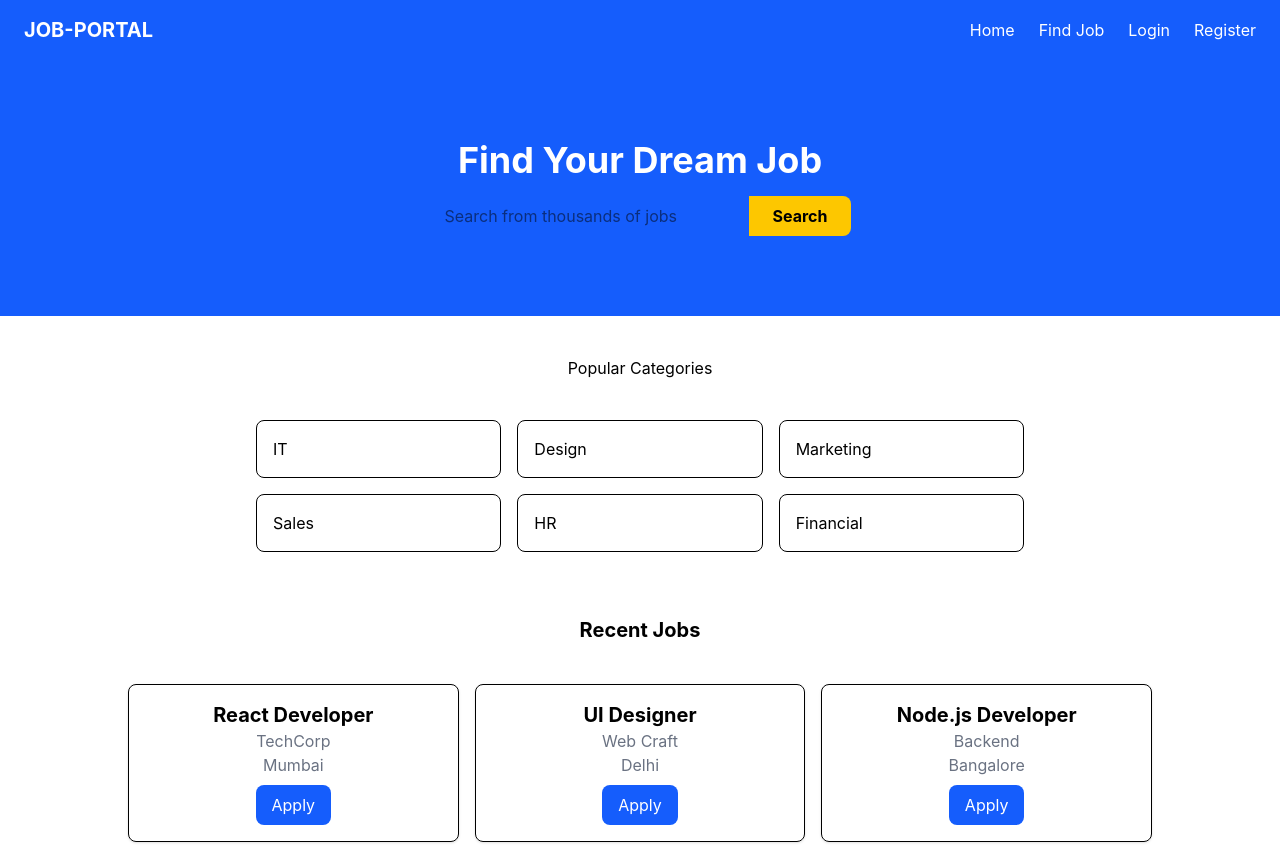
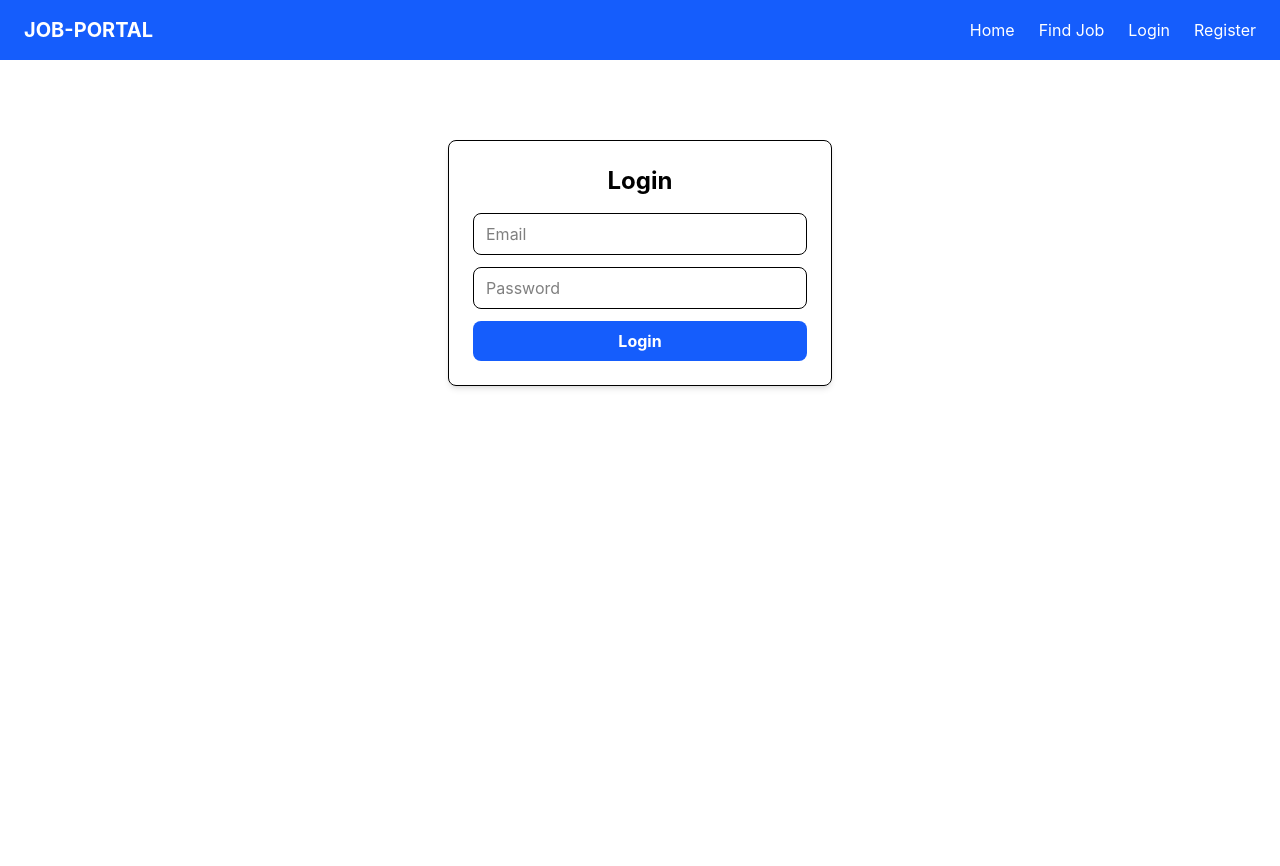
Before and after one commit to abhishekprajapativns/Job_Portal, a React (Vite) app: page /login in a window 1280 px wide. After the commit the page ends 800 px from the top, so only its background shows below. Built offline with nearby package versions, Linux system fonts and the light colour scheme.

Commit message:
add Login page

```diff
--- a/package.json
+++ b/package.json
@@ -14,7 +14,7 @@
     "axios": "^1.18.0",
     "react": "^19.2.6",
     "react-dom": "^19.2.6",
-    "react-router-dom": "^7.18.0",
+    "react-router-dom": "^6.30.4",
     "tailwindcss": "^4.3.1"
   },
   "devDependencies": {
--- a/src/App.jsx
+++ b/src/App.jsx
@@ -1,12 +1,17 @@
+import { BrowserRouter, Routes, Route } from "react-router-dom";
 import Navbar from "./components/Navbar";
 import Home from "./Pages/Home";
+import Login from "./Pages/Login";
 
 function App() {
   return (
-    <>
+    <BrowserRouter>
       <Navbar />
-      <Home />
-    </>
+      <Routes>
+        <Route path="/" element={<Home />} />
+        <Route path="/login" element={<Login />} />
+      </Routes>
+    </BrowserRouter>
   );
 }
 
--- /dev/null
+++ b/src/Pages/Login.jsx
@@ -0,0 +1,22 @@
+function Login() {
+  return (
+    <div className="max-w-sm mx-auto mt-20 p-6 border rounded-lg shadow-md">
+      <h1 className="text-2xl font-bold mb-4 text-center">Login</h1>
+      <input
+        className="w-full border px-3 py-2 rounded-lg mb-3 outline-none"
+        type="text"
+        placeholder="Email"
+      />
+      <input
+        className="w-full border px-3 py-2 rounded-lg mb-3 outline-none"
+        type="password"
+        placeholder="Password"
+      />
+      <button className="w-full bg-blue-600 text-white py-2 rounded-lg font-bold">
+        Login
+      </button>
+    </div>
+  );
+}
+
+export default Login;
```
Also changed, not shown: 1 other file (tests, documents, lock files or other folders).
